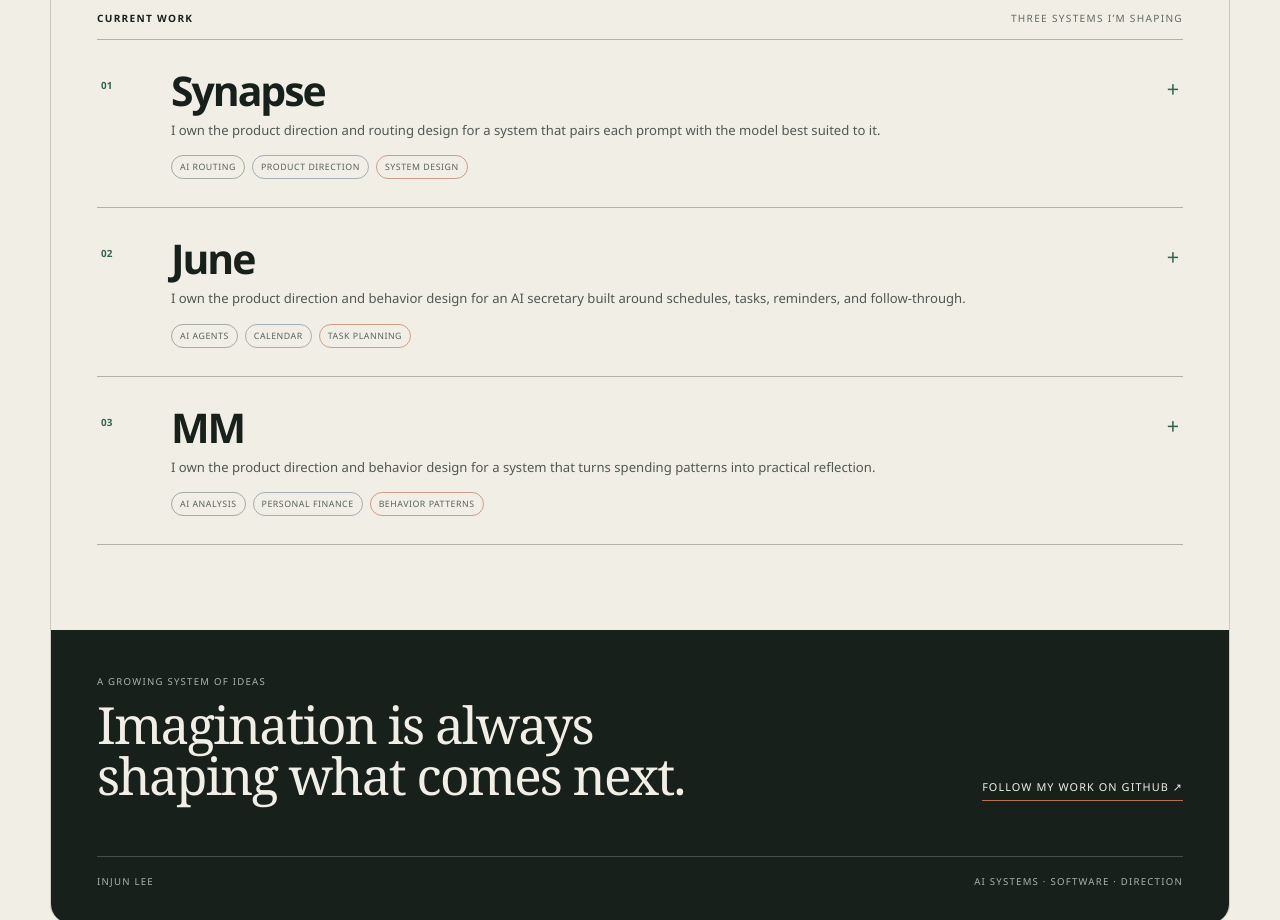
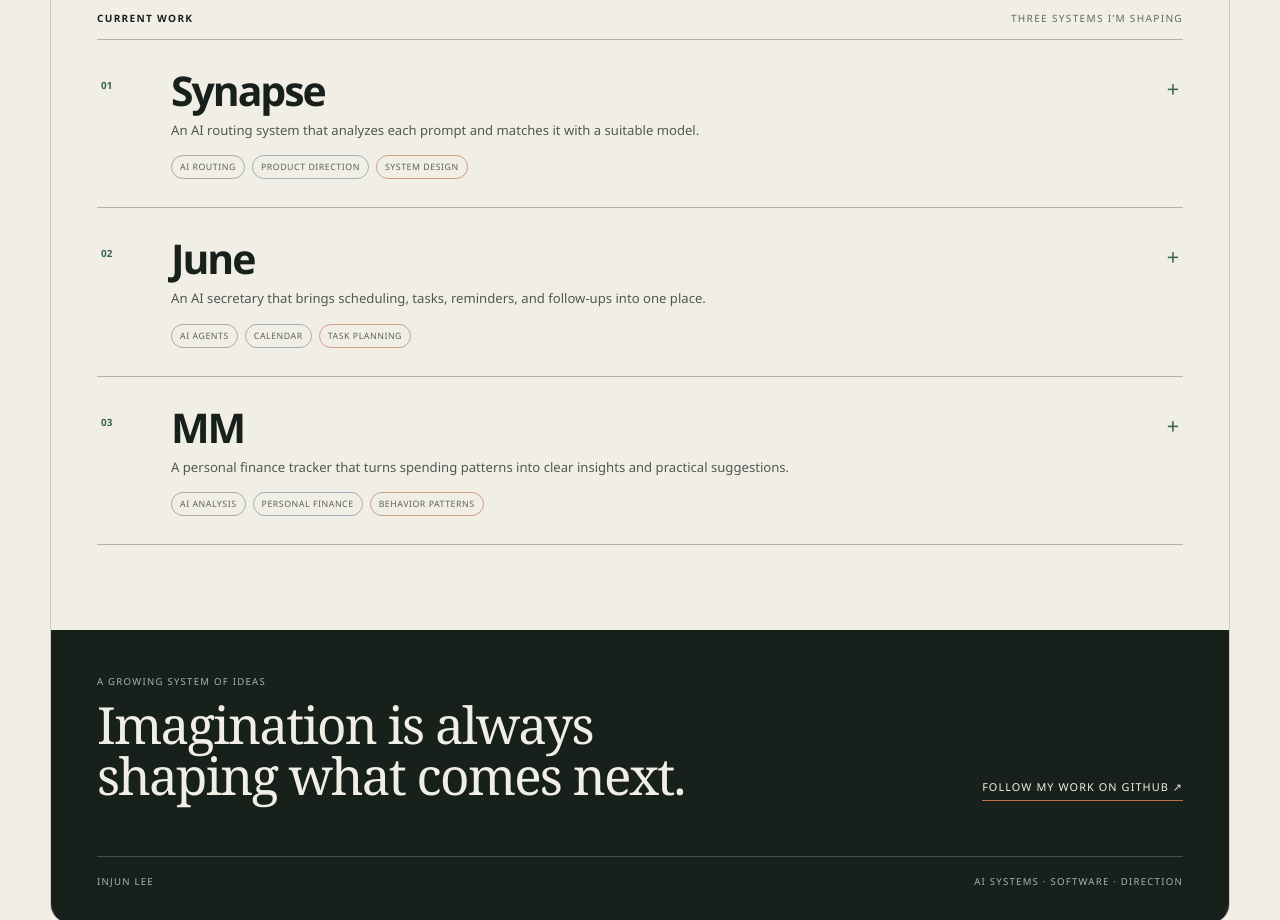
Before and after one commit to June74/June74.github.io, a plain HTML site: page site/index.html in a window 1280 px wide. Shown: the part 800-1720 px from the top of the page. Drawn offline with Linux system fonts and the light colour scheme.

Commit message:
describe projects by product purpose

```diff
--- a/site/index.html
+++ b/site/index.html
@@ -38,7 +38,7 @@
       <details class="project" data-project="synapse">
         <summary class="project-summary">
           <span class="project-number">01</span>
-          <span class="project-copy"><span class="project-name">Synapse</span><span class="project-line">I own the product direction and routing design for a system that pairs each prompt with the model best suited to it.</span><span class="topics"><span>AI routing</span><span>Product direction</span><span>System design</span></span></span>
+          <span class="project-copy"><span class="project-name">Synapse</span><span class="project-line">An AI routing system that analyzes each prompt and matches it with a suitable model.</span><span class="topics"><span>AI routing</span><span>Product direction</span><span>System design</span></span></span>
           <span class="project-plus" aria-hidden="true">+</span>
         </summary>
         <div class="project-panel">
@@ -69,7 +69,7 @@
       <details class="project" data-project="june">
         <summary class="project-summary">
           <span class="project-number">02</span>
-          <span class="project-copy"><span class="project-name">June</span><span class="project-line">I own the product direction and behavior design for an AI secretary built around schedules, tasks, reminders, and follow-through.</span><span class="topics"><span>AI agents</span><span>Calendar</span><span>Task planning</span></span></span>
+          <span class="project-copy"><span class="project-name">June</span><span class="project-line">An AI secretary that brings scheduling, tasks, reminders, and follow-ups into one place.</span><span class="topics"><span>AI agents</span><span>Calendar</span><span>Task planning</span></span></span>
           <span class="project-plus" aria-hidden="true">+</span>
         </summary>
         <div class="project-panel">
@@ -93,7 +93,7 @@
       <details class="project" data-project="mm">
         <summary class="project-summary">
           <span class="project-number">03</span>
-          <span class="project-copy"><span class="project-name">MM</span><span class="project-line">I own the product direction and behavior design for a system that turns spending patterns into practical reflection.</span><span class="topics"><span>AI analysis</span><span>Personal finance</span><span>Behavior patterns</span></span></span>
+          <span class="project-copy"><span class="project-name">MM</span><span class="project-line">A personal finance tracker that turns spending patterns into clear insights and practical suggestions.</span><span class="topics"><span>AI analysis</span><span>Personal finance</span><span>Behavior patterns</span></span></span>
           <span class="project-plus" aria-hidden="true">+</span>
         </summary>
         <div class="project-panel">
```
Also changed, not shown: tests/site.test.mjs (+9 -2 lines).
